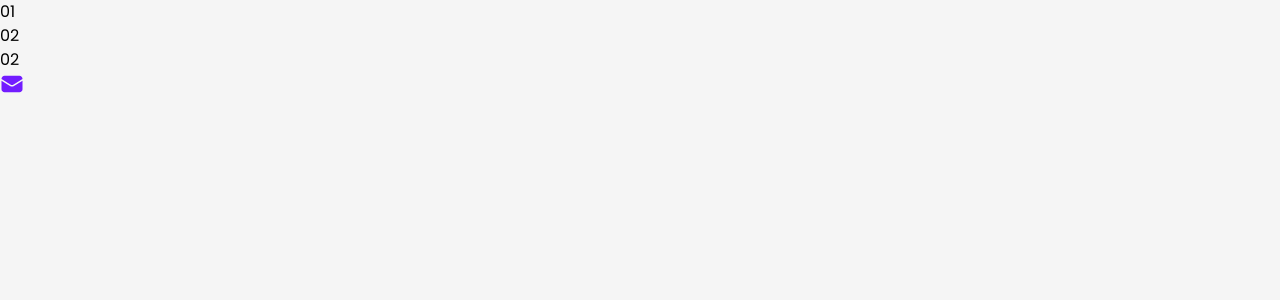
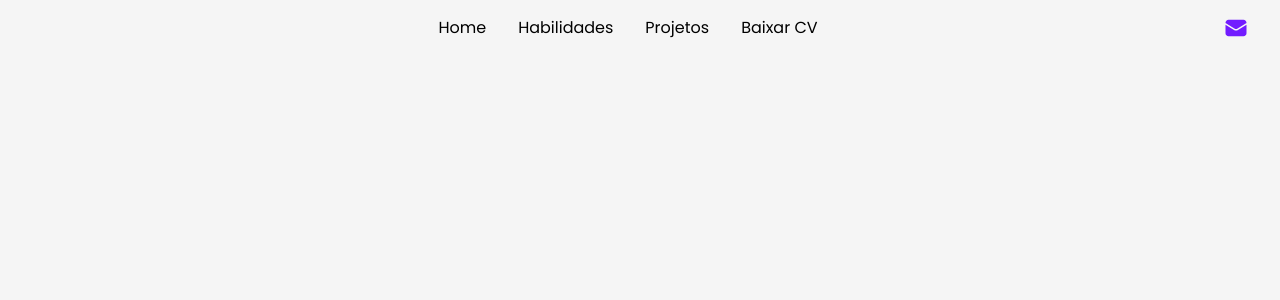
Before and after one commit to viceus-dev/personal_portifolio, a React (Vite) app in the folder portifolio_matheus/: page / in a window 1280 px wide. Shown: the top 300 px of the page. Built offline with nearby package versions, Linux system fonts and the light colour scheme.

Commit message:
feat:Header Layout

```diff
--- a/portifolio_matheus/src/components/header/header_component.jsx
+++ b/portifolio_matheus/src/components/header/header_component.jsx
@@ -1,24 +1,23 @@
-import Menu from "./menu";
+import HeaderMenu from "./header_menu";
 
 function HeaderComponent(){
     return (
-        <div>
+        <div className="flex justify-between items-center gap-16 py-4 px-8">
             <div>
                 {/*Empty*/}
             </div>
 
             <div>
                   {/*Menu -> MenuItems*/}
-                  <Menu />
+                  <HeaderMenu/>
             </div>
 
             <div>
                  {/*Image CTA */}
                 <img src="./src/assets/Images/Email-me.svg" alt="Email me"/>
             </div>
-
         </div>
     );
 };
 
-export default HeaderComponent
+export default HeaderComponent;
--- /dev/null
+++ b/portifolio_matheus/src/components/header/header_menu.jsx
@@ -0,0 +1,26 @@
+import HeaderMenuItem from "./header_menu_item";
+
+function HeaderMenu(){
+
+    const menu_items = ["Home","Habilidades","Projetos"]
+
+    return(
+        <div>
+            <ul className="flex gap-8">
+                {menu_items.map(function(item){
+                    return (
+                        <HeaderMenuItem target={item} value={item}/>
+                    )
+                })}
+
+                <a href="/docs/Matheus_Rodrigues_CV.pdf" className="relative group" download>
+                    Baixar CV
+                    <span className="absolute left-0 -bottom-0 w-0 h-1 rounded-xl bg-[#721CFF] transition-all duration-300 group-hover:w-full"></span>
+                </a>
+            </ul>
+
+        </div>
+    )
+}
+
+export default HeaderMenu;
--- /dev/null
+++ b/portifolio_matheus/src/components/header/header_menu_item.jsx
@@ -0,0 +1,12 @@
+function HeaderMenuItem({target, value}){
+    return (
+        <li>
+            <a href={`#${target}`} className="relative group" >{value}
+                <span className="absolute left-0 -bottom-1 w-0 h-1 rounded-xl bg-[#721CFF] transition-all duration-300 group-hover:w-full"></span>
+            </a>
+
+        </li>
+    )
+}
+
+export default HeaderMenuItem;
--- a/portifolio_matheus/src/components/header/menu.jsx
+++ /dev/null
@@ -1,13 +0,0 @@
-function Menu(){
-    return(
-        <div>
-            <ul>
-                <li>01</li>
-                <li>02</li>
-                <li>02</li>
-            </ul>
-        </div>
-    )
-}
-
-export default Menu;
```
Also changed, not shown: 1 other file (tests, documents, lock files or other folders).
